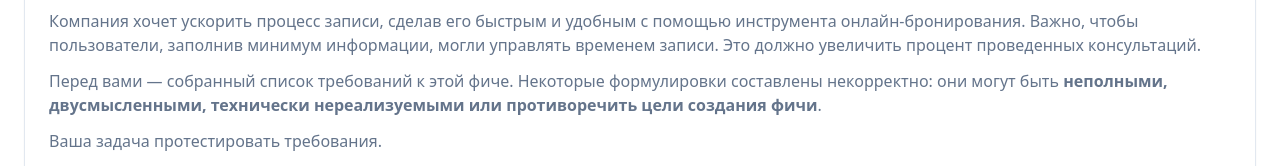
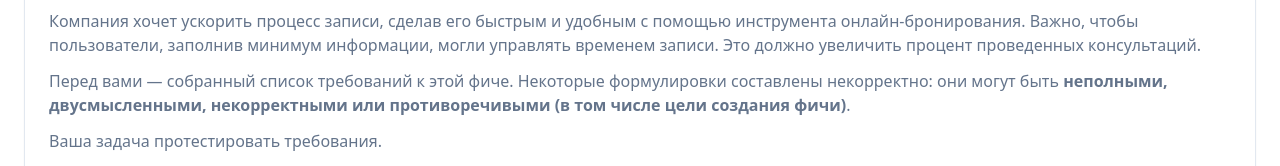
Before and after one commit to DrDoom74/requirement-trainer-time-slot, a React (Vite) app: page / in a window 1280 px wide. Shown: the part 192-358 px from the top of the page. Built offline with nearby package versions, Linux system fonts and the light colour scheme.

Commit message:
Code edited in Lovable Code Editor
Edited UI in Lovable

```diff
--- a/src/pages/Index.tsx
+++ b/src/pages/Index.tsx
@@ -143,7 +143,7 @@ const Index = () => {
             Компания хочет ускорить процесс записи, сделав его быстрым и удобным с помощью инструмента онлайн-бронирования. Важно, чтобы пользователи, заполнив минимум информации, могли управлять временем записи. Это должно увеличить процент проведенных консультаций.
           </p>
           <p className="text-muted-foreground leading-relaxed text-sm md:text-base mb-3">
-            Перед вами — собранный список требований к этой фиче. Некоторые формулировки составлены некорректно: они могут быть <strong>неполными, двусмысленными, технически нереализуемыми или противоречить цели создания фичи</strong>.
+            Перед вами — собранный список требований к этой фиче. Некоторые формулировки составлены некорректно: они могут быть <strong>неполными, двусмысленными, некорректными или противоречивыми (в том числе цели создания фичи)</strong>.
           </p>
           <p className="text-muted-foreground leading-relaxed text-sm md:text-base mb-3">
             Ваша задача протестировать требования.
```
